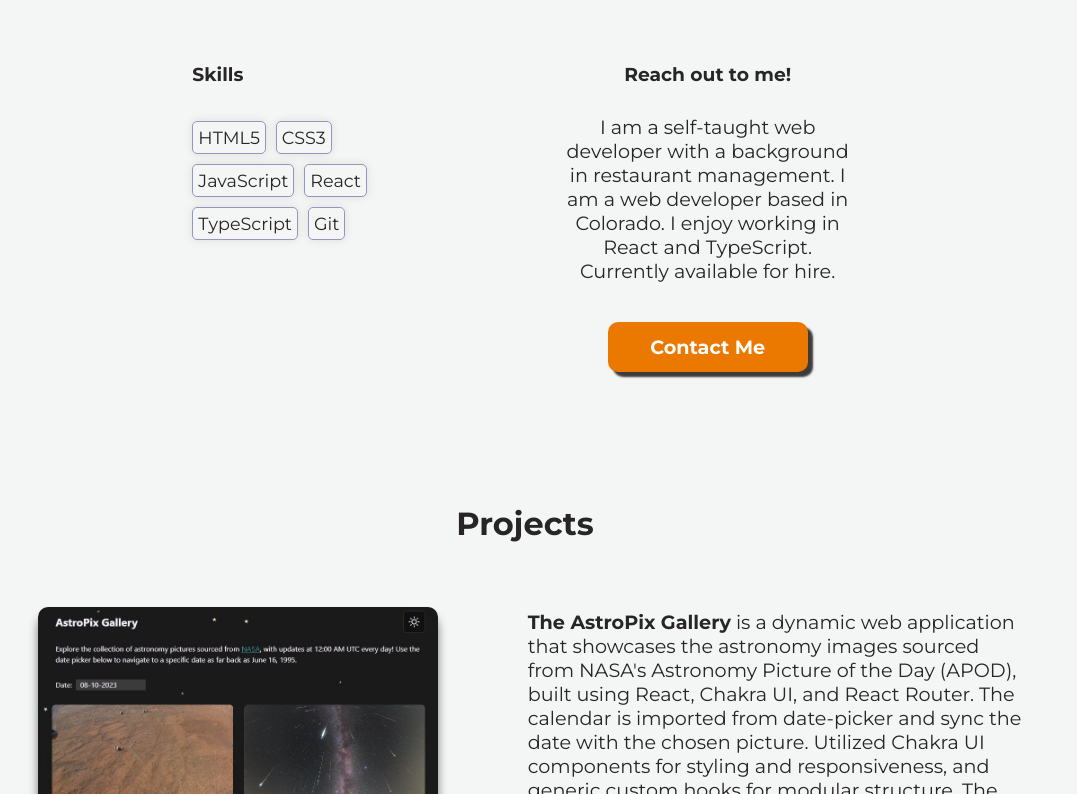
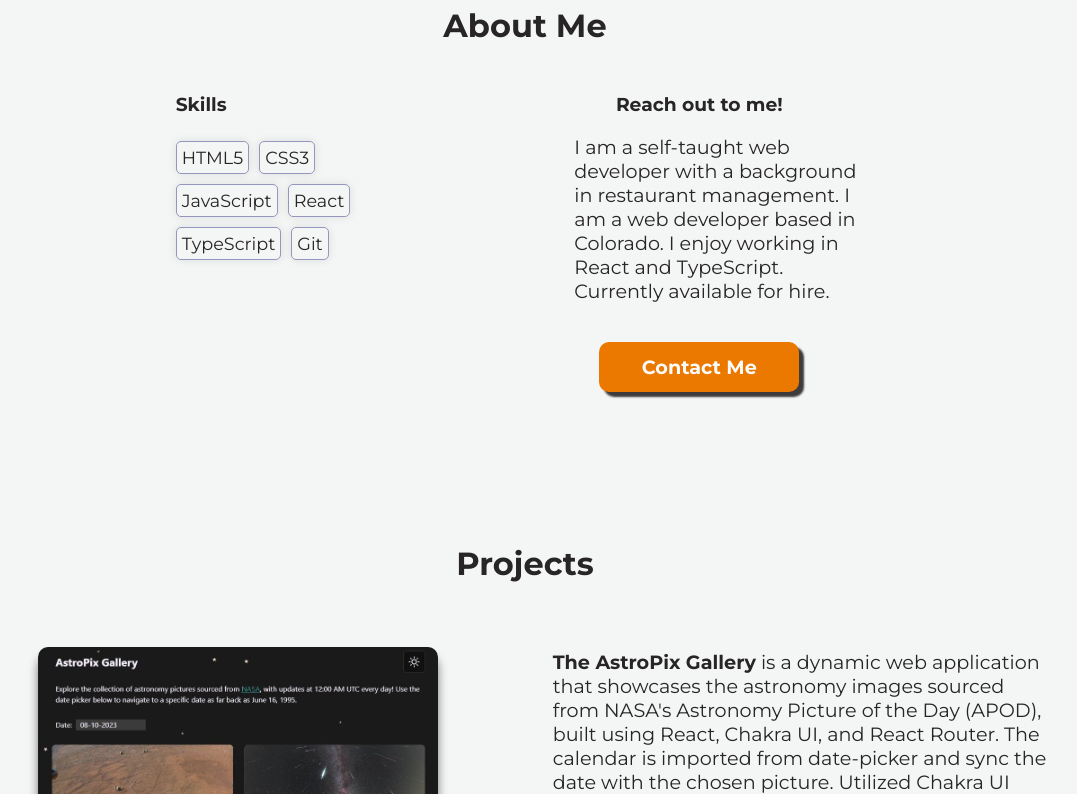
Before and after one commit to Ryan-Biondo/biondo-portfolio, a React (Vite) app: page / in a window 1280 px wide. Shown: the part 866-1660 px from the top of the page, without its empty margins (115-1192 px from the left). Built offline with nearby package versions, Linux system fonts and the light colour scheme.

Commit message:
Edit scroll navigation

```diff
--- a/src/components/AboutMe.module.css
+++ b/src/components/AboutMe.module.css
@@ -1,15 +1,19 @@
+h2 {
+    padding-top: 40px;
+}
 h3 {
-    margin: 10px 0;
+    margin: 0;
 }
 .aboutMeSection {
     display: flex;
     width: 70%;
     justify-content: space-evenly;
+    padding-bottom: 80px;
 }
 p {
     font-size: 1.2em;
     width: 300px;
-    text-align: center;
+    margin-left: 50px;
 }
 .aboutMeContact {
     display: flex;
--- a/src/components/AboutMe.tsx
+++ b/src/components/AboutMe.tsx
@@ -2,7 +2,7 @@ import styles from './AboutMe.module.css';
 
 const AboutMe = () => {
   return (
-    <section id="about" className={styles.aboutMe + ' ' + 'main'}>
+    <section id="about" className="main">
       <h2 className={styles.h2}>About Me</h2>
       <div className={styles.aboutMeSection}>
         <div className={styles.skills}>
--- a/src/components/Contact.module.css
+++ b/src/components/Contact.module.css
@@ -1,6 +1,4 @@
 .contact {
-    padding-top: 250px;
-    padding-bottom: 450px;
     background-color: var(--quinary-color);
     background-image: url("/src/images/backgroundportfolioalter.png");
     background-position: center 80px;
--- a/src/components/Footer.module.css
+++ b/src/components/Footer.module.css
@@ -15,7 +15,7 @@ footer {
 }
 .footerText {
     font-size: 1.2em;
-    margin: 0;
+    margin: 20px;
     padding: 0;
     text-align: start;
 }
--- a/src/components/Footer.tsx
+++ b/src/components/Footer.tsx
@@ -6,10 +6,8 @@ const Footer = () => {
     <footer>
       <div className={styles.footerMain}>
         <div className={styles.footerDescription}>
-          <h3>Ryan Biondo</h3>
           <p className={styles.footerText}>
-            Front End Developer. React & TypeScript. Currently available for
-            hire.
+            Front End Developer. React & TypeScript. Open to new opportunities.
           </p>
         </div>
 
--- a/src/components/NavBar.tsx
+++ b/src/components/NavBar.tsx
@@ -77,7 +77,7 @@ const NavBar = () => {
           to="intro"
           spy={true}
           smooth={true}
-          offset={-70}
+          offset={-30}
           duration={300}
           className={
             activeLink === 'intro' ? styles.navItemActive : styles.navItem
@@ -90,7 +90,7 @@ const NavBar = () => {
           to="about"
           spy={true}
           smooth={true}
-          offset={-70}
+          offset={-30}
           duration={300}
           className={
             activeLink === 'about' ? styles.navItemActive : styles.navItem
@@ -103,7 +103,7 @@ const NavBar = () => {
           to="projects"
           spy={true}
           smooth={true}
-          offset={-70}
+          offset={-30}
           duration={300}
           className={
             activeLink === 'projects' ? styles.navItemActive : styles.navItem
@@ -116,7 +116,7 @@ const NavBar = () => {
           to="contact"
           spy={true}
           smooth={true}
-          offset={-70}
+          offset={-30}
           duration={300}
           className={
             activeLink === 'contact' ? styles.navItemActive : styles.navItem
--- a/src/components/Projects.module.css
+++ b/src/components/Projects.module.css
@@ -2,7 +2,7 @@
     display: flex;
     flex-direction: column;
     align-items: center;
-    padding-top: 100px;
+    padding-bottom: 150px;
 }
 
 .projectBox {
```
